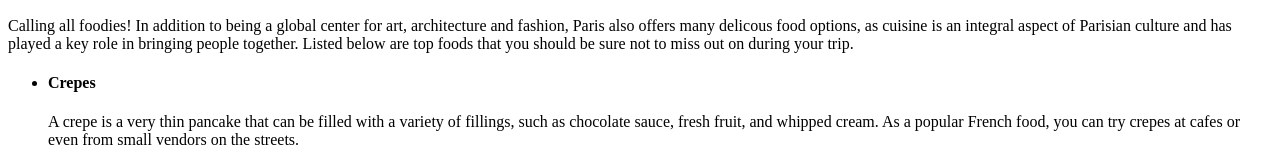
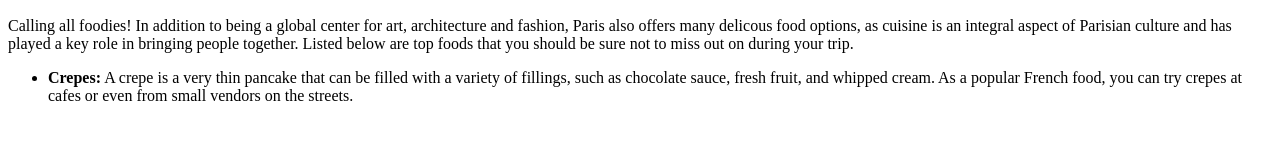
Before and after one commit to ArdsleyHS/firstwebsite-catherine-chun, a plain HTML site: page index.html in a window 1280 px wide. Shown: the part 2066-2231 px from the top of the page. After the commit the page ends 2187 px from the top, so only its background shows below. Drawn offline with Linux system fonts and the light colour scheme.

Commit message:
Update index.html
Edited the format of the text

```diff
--- a/index.html
+++ b/index.html
@@ -140,9 +140,8 @@
 
   <ul>
     <li>
-      <h4>Crepes</h4>
       <p>
-        A crepe is a very thin pancake that can be filled with a variety of
+        <b>Crepes:</b> A crepe is a very thin pancake that can be filled with a variety of
         fillings, such as chocolate sauce, fresh fruit, and whipped cream. As a
         popular French food, you can try crepes at cafes or even from small
         vendors on the streets.
```
